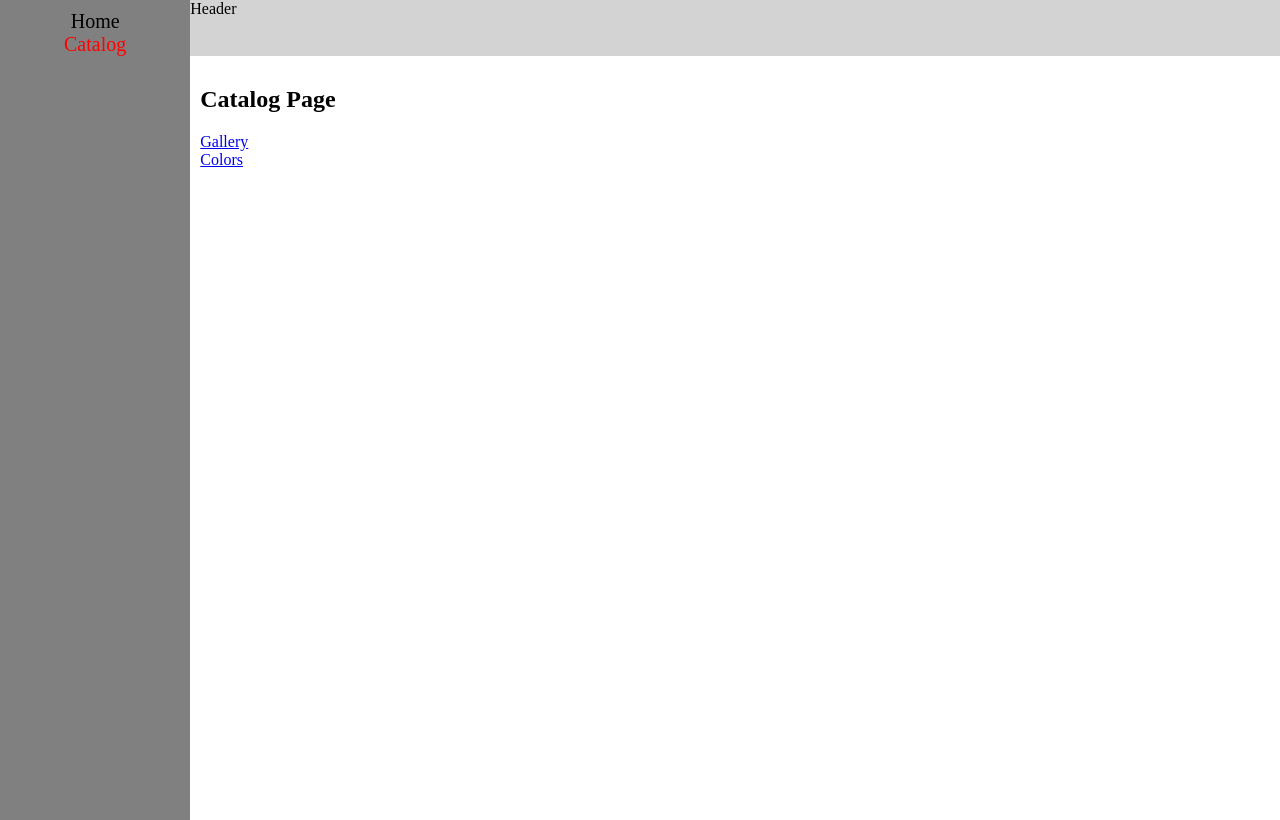
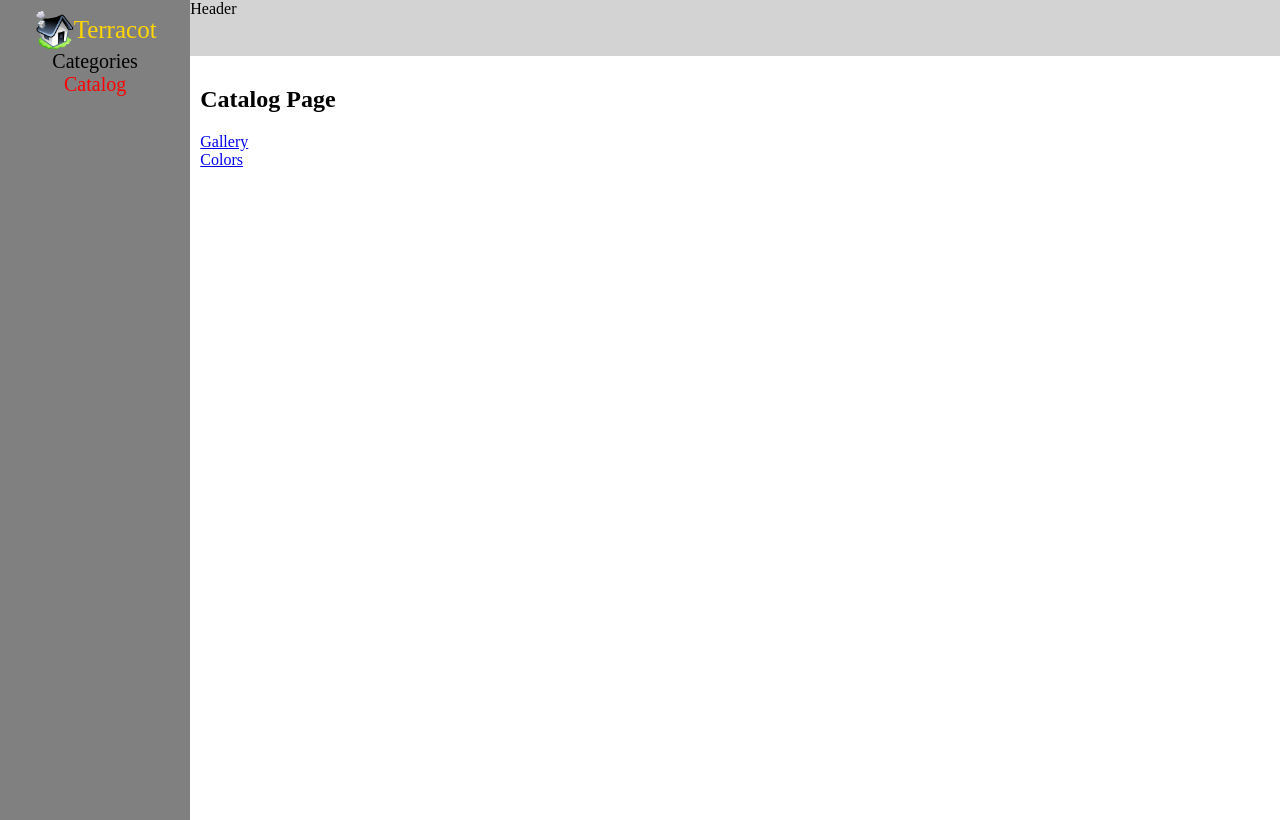
Before and after one commit to BootCampGoIT/Shop, a React app in the folder shop/: page /catalog in a window 1280 px wide. Built offline with nearby package versions, Linux system fonts and the light colour scheme.

Commit message:
added sidebar category

```diff
--- a/shop/src/components/App.js
+++ b/shop/src/components/App.js
@@ -18,7 +18,7 @@ const App = (props) => {
                     <Switch>
                         <Route exact path="/" component={HomePage} />
                         <Route path="/catalog" component={CatalogPage} />
-                        <Redirect to="/" />
+                        {/* <Redirect to="/" /> */}
                     </Switch>
                 </Container>
             </div>
--- a/shop/src/components/sidebar/Sidebar.js
+++ b/shop/src/components/sidebar/Sidebar.js
@@ -1,18 +1,49 @@
 import React, { Component } from 'react';
 import css from './Sidebar.module.css';
+import home from '../../assets/home.png';
 
 import { NavLink } from 'react-router-dom'
 
 class Sidebar extends Component {
     state = {
-        isOpen: false
+        isOpen: false,
+        currentPage: ""
     }
+
+    getCurrentPage = (e) => {
+        const name = e.target.name;
+        this.setState(prevState => ({
+            currentPage: name,
+            isOpen: !prevState.isOpen
+        }))
+    }
+
     render() {
+        const { currentPage, isOpen } = this.state;
         return (
             <div className={css.sidebar}>
-                <NavLink exact to='/' className={css.link} activeClassName={css.activeLink}> Home </NavLink>
-                <NavLink to='/catalog' className={css.link} activeClassName={css.activeLink}> Catalog </NavLink>
-            </div>
+                <div className={css.logoTitle}>
+                    <img src={home} alt="logo" className={css.homeLogo} />
+                    <span>Terracot</span>
+                </div>
+
+                <NavLink
+                    exact to='/categories'
+                    name="categories"
+                    onClick={this.getCurrentPage}
+                    className={css.link}
+                    activeClassName={css.activeLink}> Categories </NavLink>
+
+                {currentPage === "categories" && isOpen &&
+                    <div style={{ display: "flex", flexDirection: "column" }}>
+                        <NavLink to="/roof">Roof</NavLink>
+                        <NavLink to="/wall">Wall</NavLink>
+                        <NavLink to="/window">Window</NavLink>
+                        <NavLink to="/door">Door</NavLink>
+                    </div>}
+
+                <NavLink to='/catalog' name="catalog" className={css.link} activeClassName={css.activeLink}> Catalog </NavLink>
+            </div >
         );
     }
 }
--- a/shop/src/components/sidebar/Sidebar.module.css
+++ b/shop/src/components/sidebar/Sidebar.module.css
@@ -22,3 +22,16 @@
     cursor: pointer;
     font-size: 20px;
 }
+
+.homeLogo {
+    width: 40px;
+    height: 40px;
+}
+
+.logoTitle {
+    display: flex;
+    justify-content: space-around;
+    align-items: center;
+    font-size: 25px;
+    color: gold;
+}
--- a/shop/src/pages/CatalogPage.js
+++ b/shop/src/pages/CatalogPage.js
@@ -17,8 +17,6 @@ const CatalogPage = () => {
                 <Route path="/catalog/gallery" component={Gallery} />
                 <Route path="/catalog/colors" component={Colors} />
             </Switch>
-
-
         </div>
     );
 }
```
Also changed, not shown: shop/src/assets/home.png (added).
